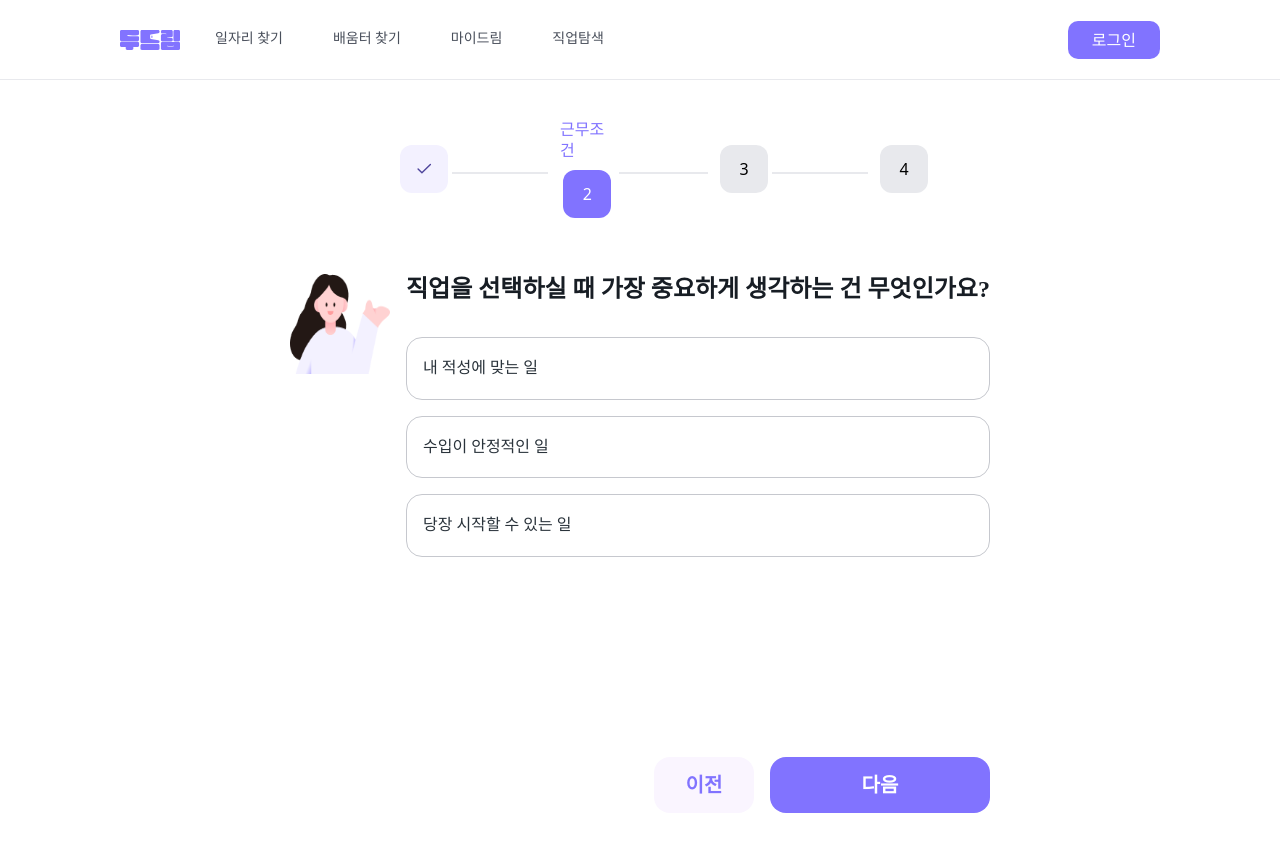
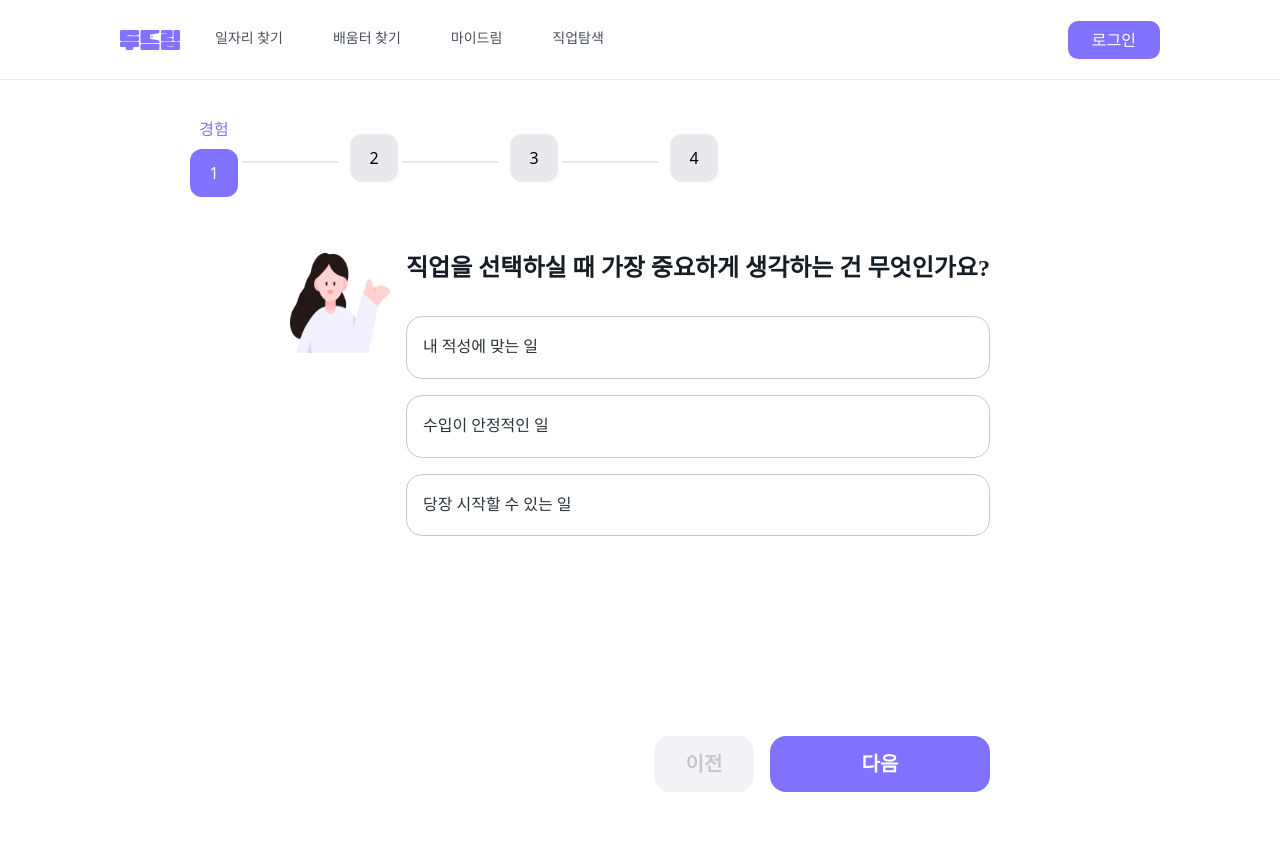
Before and after one commit to pasonneeed/GITenbergn, a React (Vite) app: page /onboard in a window 1280 px wide. Shown: the top 852 px of the page. Built offline with nearby package versions, Linux system fonts and the light colour scheme.

Commit message:
feat : [#13] 온보딩 페이지 인덱스 0부터 시작하도록 수정

```diff
--- a/src/pages/onboard/OnBoardingPage.tsx
+++ b/src/pages/onboard/OnBoardingPage.tsx
@@ -19,7 +19,7 @@ const options = [
 
 const OnBoardingPage = () => {
   const [selected, setSelected] = useState('');
-  const [curStep, setCurStep] = useState(1);
+  const [curStep, setCurStep] = useState(0);
 
   const handlePrev = () => {
     setCurStep((prev) => Math.max(prev - 1, 0));
@@ -32,7 +32,7 @@ const OnBoardingPage = () => {
   return (
     <div className="min-h-screen bg-white px-4 py-10">
       <div className="flex justify-center">
-        <div className="w-full max-w-[480px]">
+        <div className="w-full max-w-[900px]">
           <Stepper curStep={curStep} steps={steps} />
         </div>
       </div>
```
